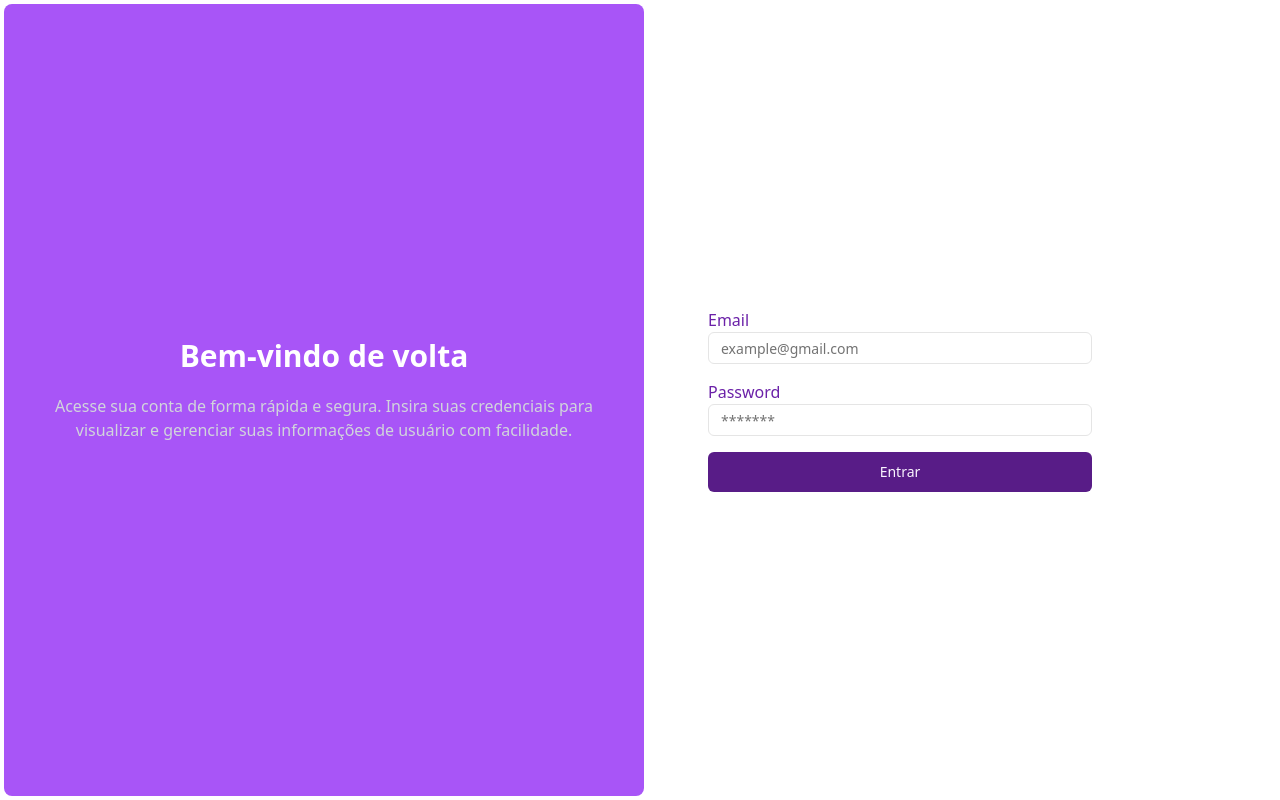
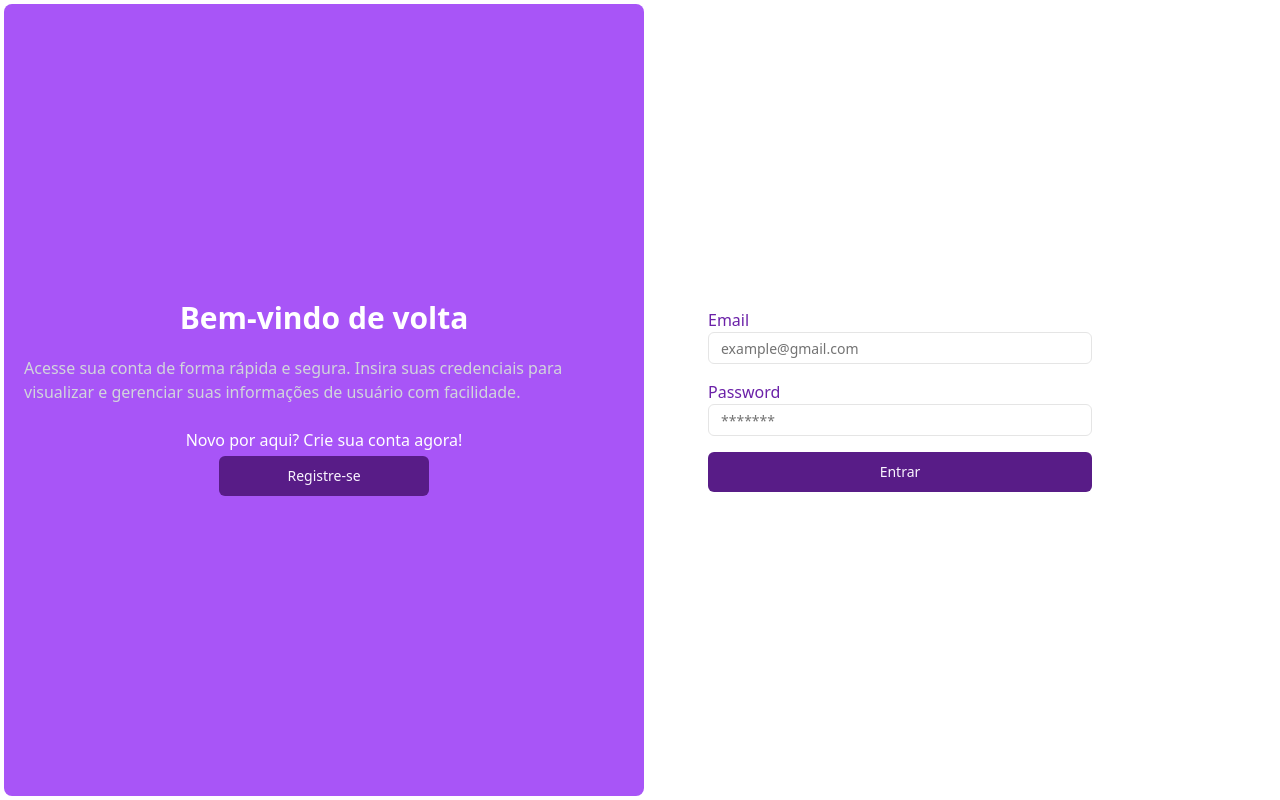
Before and after one commit to Frompaje/EquipeDigital, a Next.js app: page / in a window 1280 px wide. Built offline with nearby package versions, Linux system fonts and the light colour scheme.

Commit message:
feat: page button register

```diff
--- a/src/pages/login/index.tsx
+++ b/src/pages/login/index.tsx
@@ -1,15 +1,22 @@
 import { LoginForm } from '@/components/pages/login'
+import { Button } from '@/components/ui/button'
 
 export const Login = () => {
   return (
     <main className="flex h-screen ">
-      <div className="ml-1 mt-1 mb-1 bg-purple-500 text-white rounded-lg w-1/2 flex flex-col justify-center text-center ">
-        <h1 className="text-3xl font-semibold">Bem-vindo de volta </h1>
+      <div className="ml-1 mt-1 mb-1 bg-purple-500 text-white rounded-lg w-1/2 flex flex-col justify-center ">
+        <h1 className="text-3xl font-semibold text-center">
+          Bem-vindo de volta{' '}
+        </h1>
         <p className="text-gray-300 p-5">
           Acesse sua conta de forma rápida e segura. Insira suas credenciais
           para visualizar e gerenciar suas informações de usuário com
           facilidade.
         </p>
+        <div className="w-full flex justify-center flex-col items-center p-1">
+          <p className="mb-1">Novo por aqui? Crie sua conta agora!</p>
+          <Button className="w-1/3  text-center">Registre-se</Button>
+        </div>
       </div>
       <LoginForm />
     </main>
```
Also changed, not shown: src/components/pages/login/index.tsx (indentation only).
